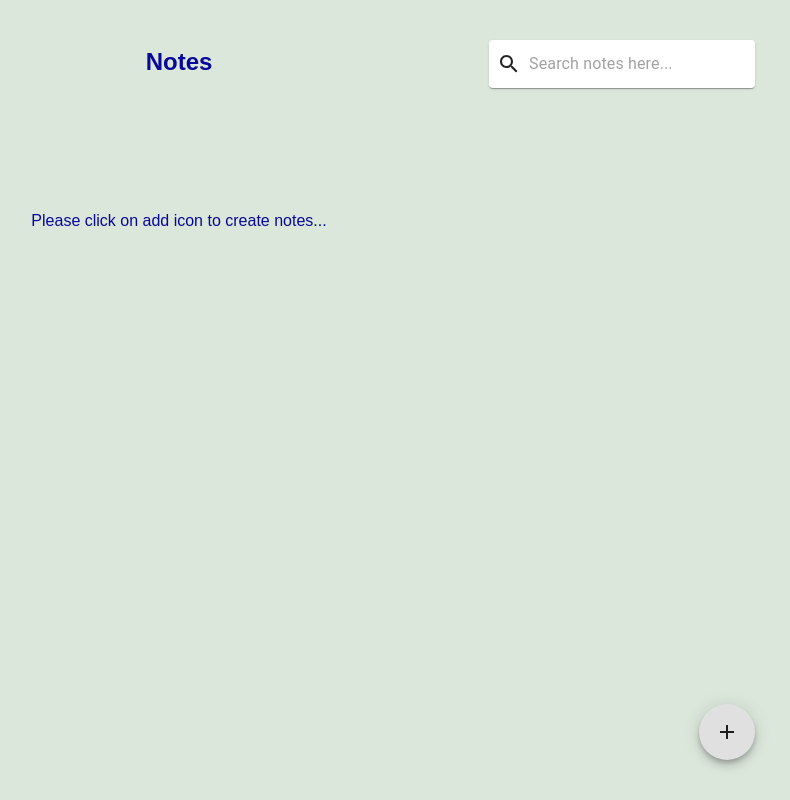
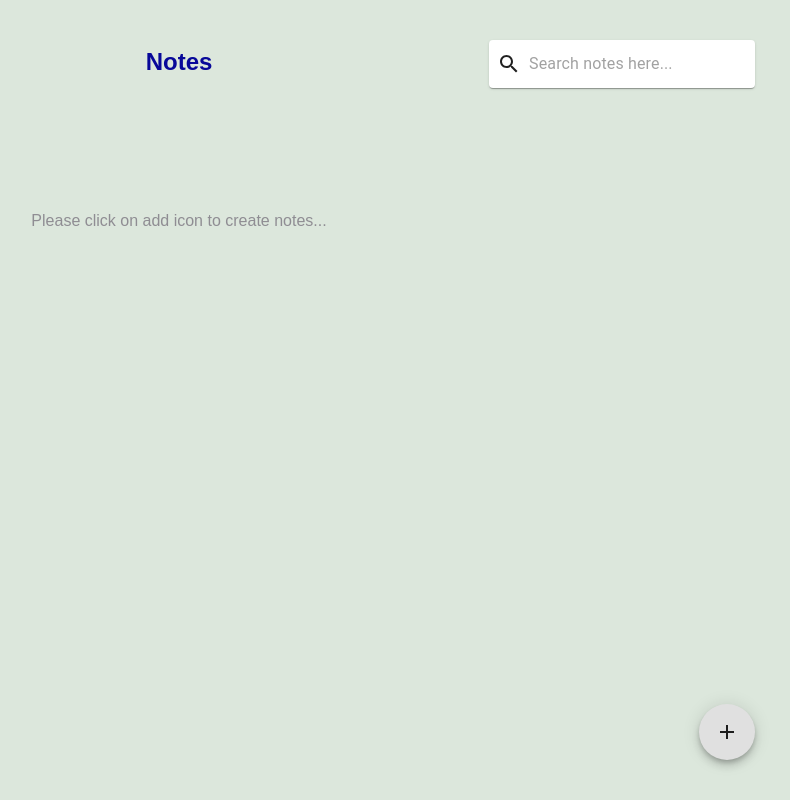
Before and after one commit to Triveni07/notes-making, a React (Create React App) app: page / in a window 1280 px wide. Shown: the top 800 px of the page, without its empty margins (485-1275 px from the left). Built offline with nearby package versions, Linux system fonts and the light colour scheme.

Commit message:
Chore:minor style color change

```diff
--- a/src/components/styles/ListNotes.scss
+++ b/src/components/styles/ListNotes.scss
@@ -21,4 +21,5 @@
 
 .empty-list {
   padding: 7em;
+  color: #8f8d93;
 }
```
